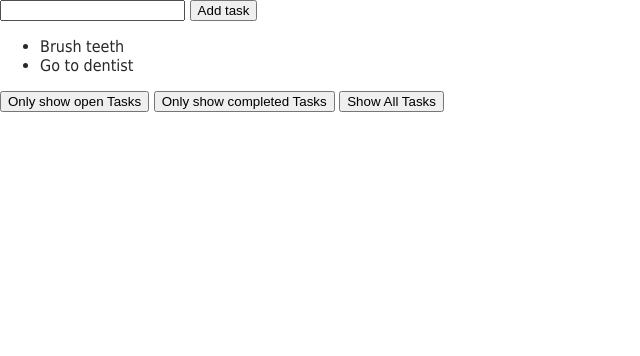
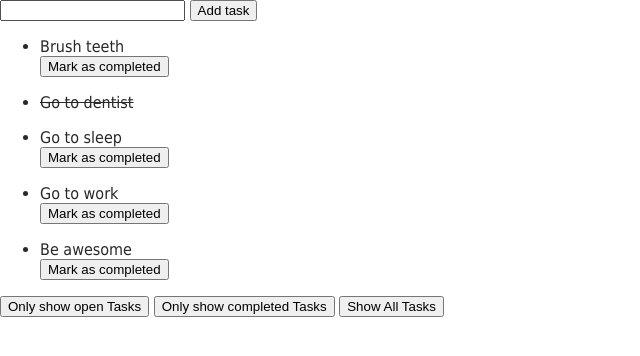
Before and after one commit to schaerta/vue-to-do, a plain HTML site: page index.html in a window 1280 px wide. Shown: the whole page, without its empty margins (0-640 px from the left). Drawn offline with nearby package versions, Linux system fonts and the light colour scheme.

Commit message:
Added functionality for completing tasks

```diff
--- a/css/styles.css
+++ b/css/styles.css
@@ -1,5 +1,9 @@
- body {
+body {
     font-family: tahoma;
     color:#282828;
     margin: 0px;
-  }
+}
+
+.completed {
+    text-decoration: line-through;
+}
--- a/index.html
+++ b/index.html
@@ -13,9 +13,9 @@
 		<button @click="addTask">Add task</button>
 
 		<div>
-			<ul>
-				<li v-if="task.show" v-for="task in tasks" v-text="task.description"></li>
-
+			<ul v-for="task in tasks" v-if="task.show">
+				<li v-text="task.description" :class="{ completed: task.completed }"></li>
+				<button v-show="!task.completed" @click="markCompleted(task)">Mark as completed</button>
 			</ul>
 		</div>
 
--- a/main.js
+++ b/main.js
@@ -3,7 +3,10 @@ var app = new Vue({
     data: {
     tasks: [
         { description: "Brush teeth", completed: false, show: true },
-        { description: "Go to dentist", completed: true, show: true }
+        { description: "Go to dentist", completed: true, show: true },
+        { description: "Go to sleep", completed: false, show: true },
+        { description: "Go to work", completed: false, show: true },
+        { description: "Be awesome", completed: false, show: true }
     ],
     newTask: '',
     showCompleted: true,
@@ -13,10 +16,13 @@ var app = new Vue({
   methods: {
       addTask() {
           this.tasks.push(
-              { description: this.newTask, completed: false }
+              { description: this.newTask, completed: false, show: true }
           );
           // Empty out the task so the input field gets cleared
           this.newTask = '';
+      },
+      markCompleted(task) {
+          return task.completed = true;
       },
       filterOpen() {
           for (let i=0; i < this.tasks.length; i++){
```
